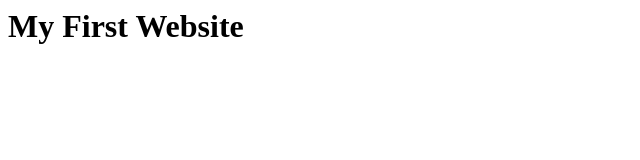
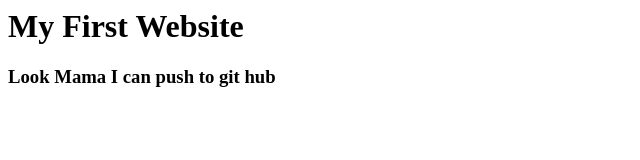
Before and after one commit to FarukAhmedRana/My-first-Website, a plain HTML site: page index.html in a window 1280 px wide. Shown: the whole page, without its empty margins (0-640 px from the left). Drawn offline with Linux system fonts and the light colour scheme.

Commit message:
Learned github

```diff
--- a/index.html
+++ b/index.html
@@ -1 +1,2 @@
 <h1> My First Website </h1>
+<h3>Look Mama I can push to git hub</h3>
```
